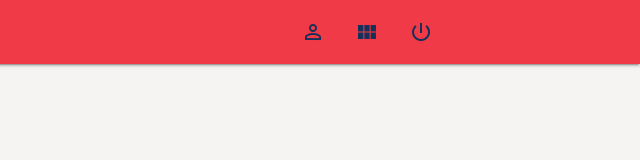
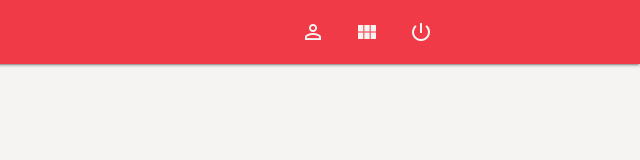
Before and after one commit to erinlevine/dwindle, a plain HTML site: page dashboard.html in a window 1280 px wide. Shown: the full height of the page, 640-1280 px from the left. Drawn offline with nearby package versions, Linux system fonts and the light colour scheme; a web font is replaced by a local one.

Commit message:
Fixed incorrect color of nav icons in dashboard

```diff
--- a/css/style.css
+++ b/css/style.css
@@ -127,6 +127,12 @@ p{
   color: #F6F4F3;
 }
 
+nav i, nav [class^="mdi-"], nav [class*="mdi-"], nav i.material-icons {
+    color: #F6F4F3;
+    display: block;
+    font-size: 24px;
+}
+
 .parallax{
   background-color: #F03A47;
 }
--- a/js/init.js
+++ b/js/init.js
@@ -7,6 +7,7 @@
   }); // end of document ready
 })(jQuery); // end of jQuery name space
 
+// MODALS:
 $(document).ready(function() {
     $('#modal1').modal();
 });
```
Also changed, not shown: dashboard.html (+1 -0 lines).
